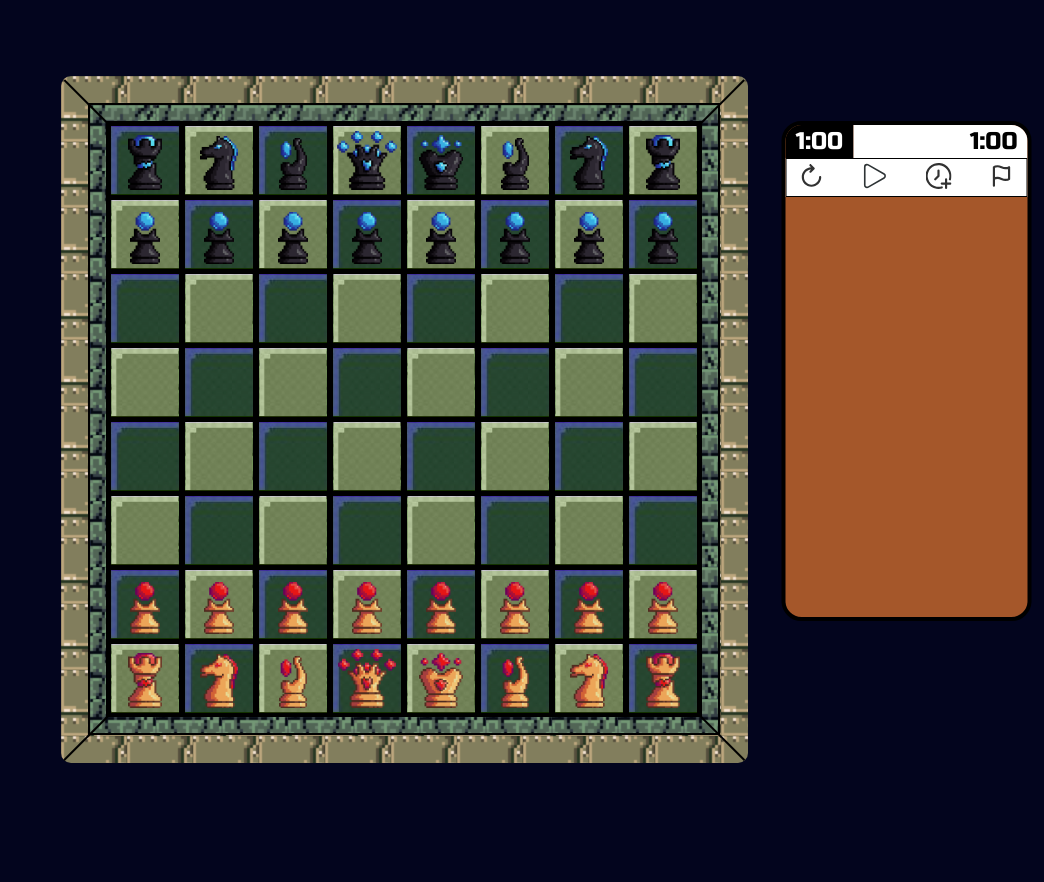
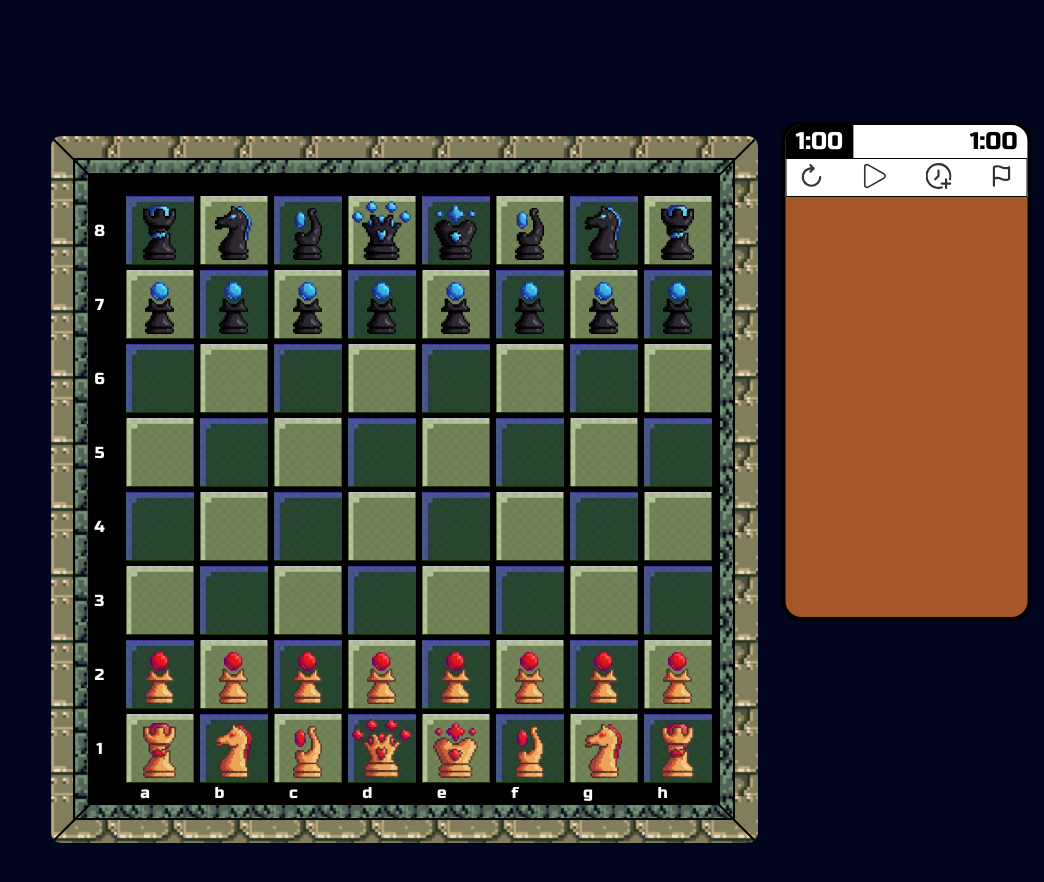
Before and after one commit to MrAminHasanov/React-Chees, a React (Create React App) app: page / in a window 1280 px wide. Shown: the part 160-1042 px from the top of the page, without its empty margins (236-1280 px from the left). Built offline with nearby package versions, Linux system fonts and the light colour scheme.

Commit message:
added figure cordinate

```diff
--- a/src/Store/squareSlice/functions/toolFunction/transformJsonTable.ts
+++ b/src/Store/squareSlice/functions/toolFunction/transformJsonTable.ts
@@ -3,6 +3,7 @@ import { figures } from "../../Types/constFigureNames.ts"
 
 const transformJsonToTableContent = (contentList: { [figureName: string]: Array<number> }) => {
     const content: contentInter = [];
+
     for (let i = 0; i <= 63; ++i) {
         content.push(figures.emptySquare);
     }
@@ -13,7 +14,7 @@ const transformJsonToTableContent = (contentList: { [figureName: string]: Array<
         })
     });
 
-    return (content)
+    return content
 }
 
 export default transformJsonToTableContent
--- a/src/Store/squareSlice/square.slice.ts
+++ b/src/Store/squareSlice/square.slice.ts
@@ -9,12 +9,10 @@ import { figures, sides } from "./Types/constFigureNames.ts";
 import moveFigure from "./functions/moveFigure/moveFigure.ts";
 import transformJsonToTableContent from "./functions/toolFunction/transformJsonTable.ts";
 
-const tableStartFigures = transformJsonToTableContent(tableStartJSON)
-
 const initialState: stateIntarface = {
-  content: { ...tableStartFigures },
+  content: transformJsonToTableContent(tableStartJSON),
   figureMove: { ...figureStartMove },
-  moveHistory: [tableStartFigures],
+  moveHistory: [transformJsonToTableContent(tableStartJSON)],
   moveableSquares: {},
   figureTurn: sides.white,
   choosedFigureId: "notChosedFigure",
@@ -50,13 +48,14 @@ export const squearesSlice = createSlice({
   reducers: {
     restartGame: (state: stateIntarface) => {
       state.figureTurn = sides.white;
-      state.content = { ...tableStartFigures };
+      state.content = transformJsonToTableContent(tableStartJSON);
       state.figureMove = { ...figureStartMove };
-      state.moveHistory = [tableStartFigures];
+      state.moveHistory = [transformJsonToTableContent(tableStartJSON)];
       state.needTransformPawn = false;
       state.needTransformPawn = false;
       state.whoWin = "undefined";
       state.isGameStarted = false;
+      state.moveableSquares = {};
       state.playerTime = {
         [String(sides.white)]: 10 * 1000 * 60,
         [String(sides.black)]: 10 * 1000 * 60,
@@ -77,6 +76,7 @@ export const squearesSlice = createSlice({
           "isRightRookMove": false
         }
       }
+      state.choosedFigureId = "notChosedFigure";
     },
     selectFigure: (state: stateIntarface, { payload: id }) => {
       state.choosedFigureId = id;
@@ -122,7 +122,8 @@ export const squearesSlice = createSlice({
     },
     pauseGame: (state) => {
       state.isGameStarted = !state.isGameStarted;
-    }
+    },
+
   }
 });
 
--- a/src/component/Body/Table/Table.jsx
+++ b/src/component/Body/Table/Table.jsx
@@ -4,6 +4,9 @@ import { useSelector } from 'react-redux';
 import c from './Table.module.scss'
 import TableContent from './TableContent/TableContent'
 import ResultInformation from "./ResultInformation/ResultInformation"
+
+const numbers = [8, 7, 6, 5, 4, 3, 2, 1];
+const worlds = ["a", "b", "c", "d", "e", "f", "g", "h"];
 
 function Table() {
   const tableBorders = useSelector(state => state.skinManagment.selectedSkin.table);
@@ -17,6 +20,20 @@ function Table() {
       </div>
       <div className={c.tableBorder} style={{ "--tableBorderSvg": `url(${tableBorders.border})` }}></div>
       <div className={c.tableOutline} style={{ "--tableOutlineSvg": `url(${tableBorders.outline})` }}></div>
+      <div className={c.tableCordinats}>
+        <div className={c.tableNumbers}>
+          {
+            numbers.map((number, key) =>
+              <span key={key} className={c.number}>{number}</span>)
+          }
+        </div>
+        <div className={c.tableWorlds}>
+          {
+            worlds.map((world, key) =>
+              <span key={key} className={c.world}>{world}</span>)
+          }
+        </div>
+      </div>
       <TableContent />
       {
         gameResult !== "undefined" && <ResultInformation whoWin={gameResult} />
--- a/src/component/Body/Table/Table.module.scss
+++ b/src/component/Body/Table/Table.module.scss
@@ -4,21 +4,21 @@
     justify-content: space-evenly;
     align-items: center;
     width: var(--tableSide);
+    padding: 70px;
 
-    --tableSide: calc(var(--squareSide) * 8 + var(--borderGap));
+    --tableSide: calc(var(--squareSide) * 8 + var(--borderGap) + var(--cordinatsGap));
 
     .tableBorder {
-        --borderGap: 40px;
+        --borderGap: 30px;
         position: absolute;
         z-index: 1;
         border: 2px solid black;
-        width: calc(var(--squareSide) * 8 + var(--borderGap));
-        height: calc(var(--squareSide) * 8 + var(--borderGap));
+        width: calc(var(--squareSide) * 8 + var(--borderGap) + var(--cordinatsGap));
+        height: calc(var(--squareSide) * 8 + var(--borderGap) + var(--cordinatsGap));
         background-image: var(--tableBorderSvg);
-
     }
 
-    --borderGap: 95px;
+    --borderGap: 75px;
 
     .tableOutline {
         position: absolute;
@@ -53,6 +53,41 @@
             transform: rotate(-45deg);
         }
     }
+
+    --cordinatsGap:40px;
+
+    .tableCordinats {
+        position: absolute;
+        background-color: black;
+        width: calc(var(--squareSide) * 8 + var(--cordinatsGap));
+        height: calc(var(--squareSide) * 8 + var(--cordinatsGap));
+        z-index: 3;
+        color: white;
+        font-family: "Russo One";
+    }
+
+    .tableNumbers {
+        position: absolute;
+        height: 100%;
+        display: flex;
+        justify-content: space-around;
+        align-items: center;
+        width: 23px;
+        flex-direction: column;
+        padding: 20px 0px;
+    }
+
+    .tableWorlds {
+        position: absolute;
+        width: 100%;
+        display: flex;
+        align-items: center;
+        justify-content:space-around;
+        padding: 0px 20px;
+        top: 100%;
+        transform: translateY(-100%);
+        height: 25px;
+    }
 }
 
 @media only screen and (max-width: 1420px) {
--- a/src/component/Body/Table/TableContent/Square/PawnTransform/PawnTransform.module.scss
+++ b/src/component/Body/Table/TableContent/Square/PawnTransform/PawnTransform.module.scss
@@ -19,7 +19,10 @@
     }
 
     .figure {
+        height: calc(var(--squareSide) + var(--figureHeightPadding));
         position: absolute;
+        display: flex;
+        align-items: center;
         z-index: 3;
         border-radius: 48px;
         cursor: pointer;
@@ -31,13 +34,15 @@
     }
 
     .Knight {
+        --figureHeightPadding: 12px;
         left: 50%;
         top: 8px;
         transform: translateX(-50%);
-        padding: 8px 12px;
+        padding: 8px var(--figureHeightPadding);
     }
 
     .Bishop {
+        --figureHeightPadding: 10px;
         left: 8px;
         top: 50%;
         transform: translateY(-50%);
@@ -45,6 +50,7 @@
     }
 
     .Rook {
+        --figureHeightPadding: 10px;
         left: calc(100% - 8px);
         top: 50%;
         transform: translate(-100%, -50%);
@@ -52,6 +58,7 @@
     }
 
     .Queen {
+        --figureHeightPadding: 14px;
         left: 50%;
         top: calc(100% - 8px);
         transform: translate(-50%, -100%);
--- a/src/component/Body/Table/TableContent/Square/Square.module.scss
+++ b/src/component/Body/Table/TableContent/Square/Square.module.scss
@@ -21,6 +21,7 @@
 }
 
 .moveableSquare {
+    cursor: pointer;
     &::before {
         content: " ";
         --ballRadiues: 29px;
```
Also changed, not shown: src/component/Body/Table/TableContent/Square/PawnTransform/PawnTransform.jsx (line endings or trailing spaces).
